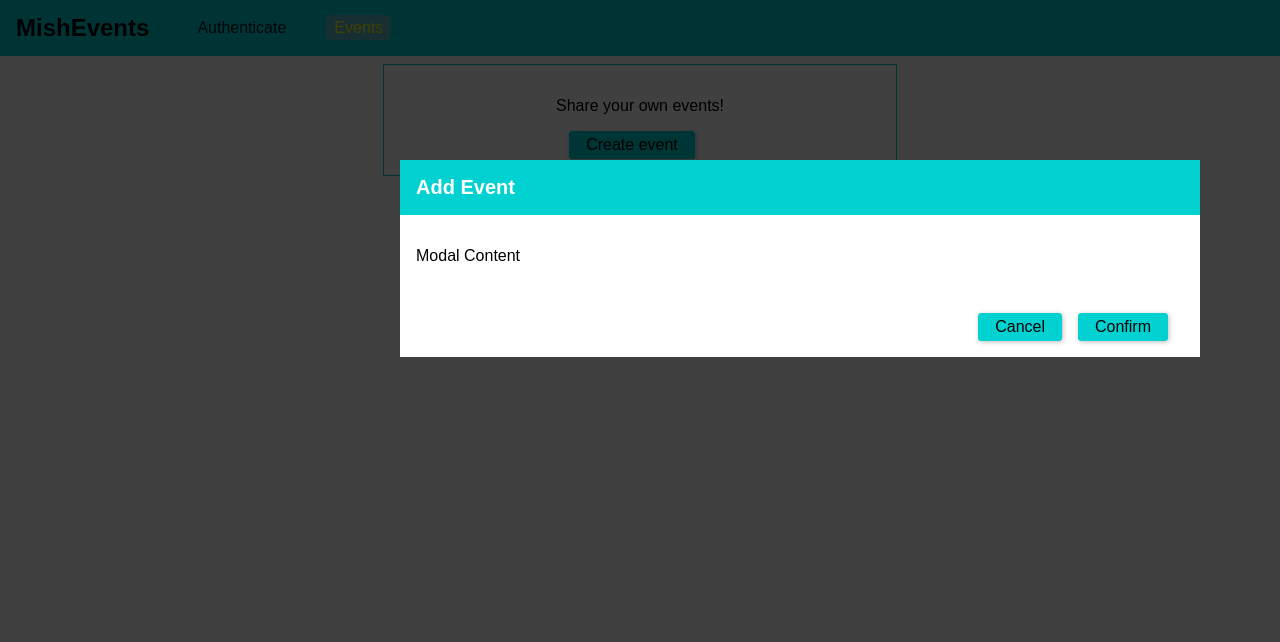
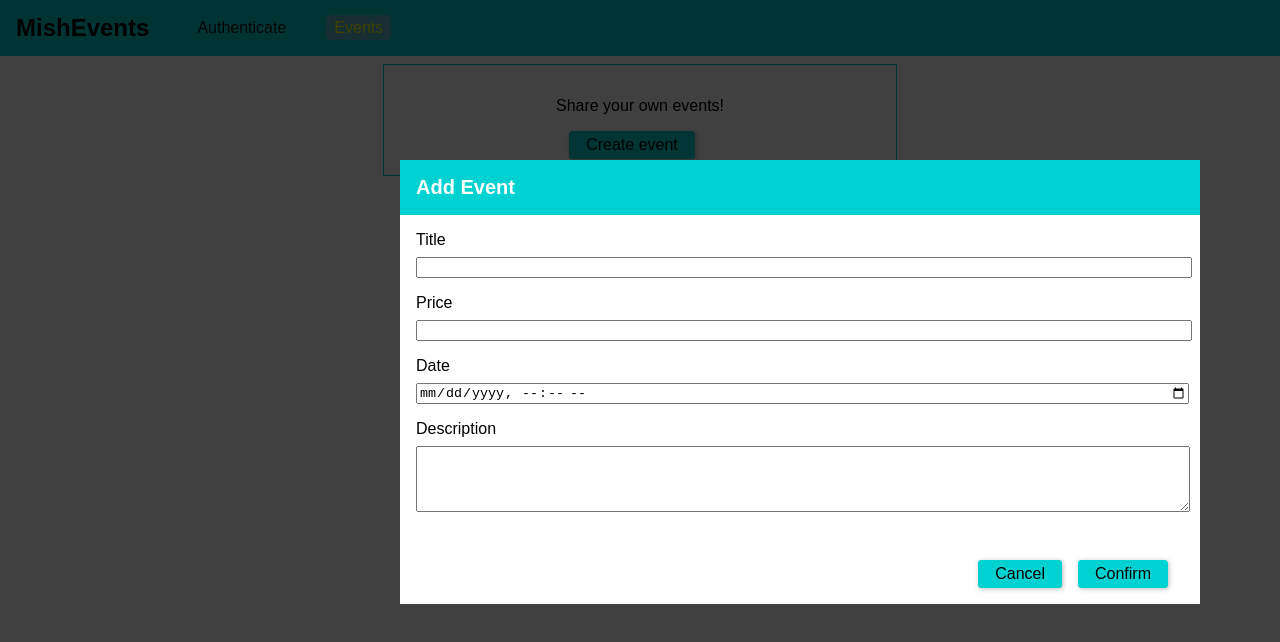
Before and after one commit to MichelAtieno/GraphQLMongoDB, a React (Create React App) app in the folder frontend/: page /events in a window 1280 px wide. Both pictures are taken after a click on the button "Create event". Shown: the top 642 px of the page. Built offline with nearby package versions, Linux system fonts and the light colour scheme.

Commit message:
Authenticated user can create event successfully, communicating with graphql api well.

```diff
--- a/frontend/src/components/Modal/Modal.css
+++ b/frontend/src/components/Modal/Modal.css
@@ -1,5 +1,5 @@
 .modal {
-    max-width: 90%;
+    width: 90%;
     background: white;
     box-shadow: 0 2px 8px rgba(0,0,0 0.26);
     position: fixed;
--- a/frontend/src/index.css
+++ b/frontend/src/index.css
@@ -6,7 +6,8 @@ body {
 
 
 .form-control label,
-.form-control input {
+.form-control input,
+.form-control textarea {
     width: 100%;
     display: block;
 }
--- a/frontend/src/pages/Events.js
+++ b/frontend/src/pages/Events.js
@@ -2,6 +2,7 @@ import React, { Component } from 'react';
 
 import Modal from '../components/Modal/Modal';
 import Backdrop from '../components/Backdrop/Backdrop';
+import AuthContext from '../context/auth-context';
 import  './Events.css';
 
 class EventsPage extends Component {
@@ -9,17 +10,86 @@ class EventsPage extends Component {
         creating: false
     };
 
+    static contextType = AuthContext;
+
+    constructor(props) {
+        super(props);
+        this.titleElRef = React.createRef();
+        this.priceElRef = React.createRef();
+        this.dateElRef = React.createRef();
+        this.descriptionElRef = React.createRef();
+
+    };
+
     startCreateEventHandler = () => {
         this.setState({ creating: true });
-    }
+    };
 
     modalConfirmHandler = () => {
         this.setState({ creating: false });
-    }
+        const title = this.titleElRef.current.value;
+        const price = +this.priceElRef.current.value;
+        const date = this.dateElRef.current.value;
+        const description = this.descriptionElRef.current.value;
+
+        if (
+            title.trim().length === 0 ||
+            price <= 0 ||
+            date.trim().length === 0 ||
+            description.trim().length === 0
+        ) {
+            return;
+        }
+
+        const event = {title, price, date, description};
+        console.log(event);
+
+
+
+        const requestBody = {
+            query: `
+                mutation{
+                    createEvent(eventInput: {title:"${title}", price:${price}, date:"${date}", description:"${description}"}) {
+                        _id
+                        title
+                        price
+                        date
+                        description
+                        creator {
+                            _id
+                            email
+                        }
+
+                    }
+                }
+            `
+        };
+
+        const token = this.context.token;
+
+
+        fetch('http://localhost:8000/graphql', {
+            method: 'POST',
+            body: JSON.stringify(requestBody),
+            headers: {
+              'Content-Type': 'application/json',
+              Authorization: 'Bearer ' + token
+            }
+        }).then( res => {
+            if (res.status !== 200 && res.status !== 201) {
+                throw new Error('Failed!');
+            }
+            return res.json();
+        }).then(resData => {
+            console.log(resData);
+        }).catch(err => {
+          console.log(err);
+        });
+    };
 
     modalCancelHandler = () => {
         this.setState({ creating: false });
-    }
+    };
 
     render() {
         return (
@@ -31,7 +101,24 @@ class EventsPage extends Component {
                      canConfirm
                      onCancel={this.modalCancelHandler}
                      onConfirm={this.modalConfirmHandler}>
-                    <p>Modal Content</p>
+                    <form>
+                        <div className="form-control">
+                            <label htmlFor="title">Title</label>
+                            <input type="text" id="title" ref={this.titleElRef} />
+                        </div>
+                        <div className="form-control">
+                            <label htmlFor="price">Price</label>
+                            <input type="number" id="price" ref={this.priceElRef} />
+                        </div>
+                        <div className="form-control">
+                            <label htmlFor="date">Date</label>
+                            <input type="datetime-local" id="date" ref={this.dateElRef} />
+                        </div>
+                        <div className="form-control">
+                            <label htmlFor="description">Description</label>
+                            <textarea id="description" rows="4" ref={this.descriptionElRef} />
+                        </div>
+                    </form>
                 </Modal>)}
                 <div className="events-control">
                     <p>Share your own events!</p>
```
